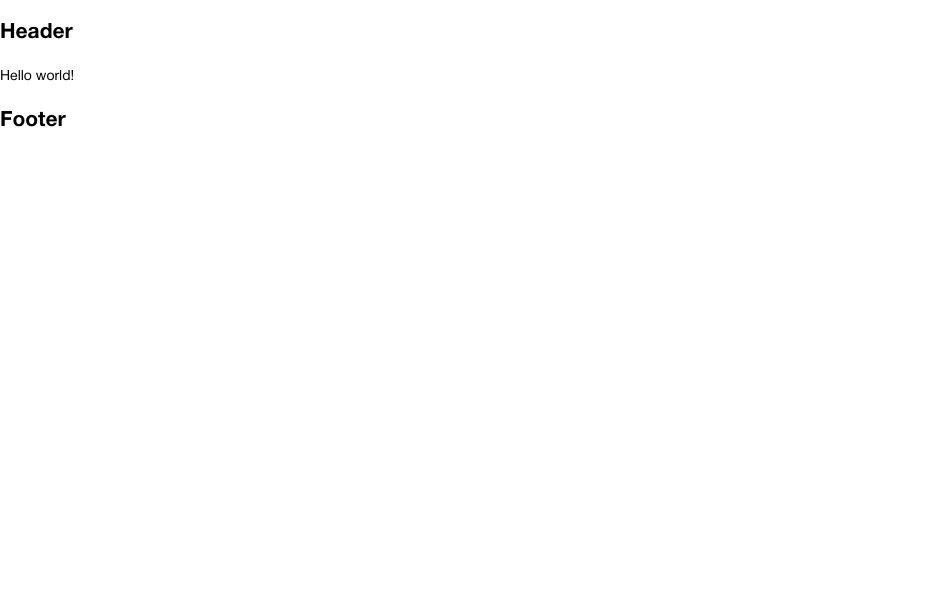
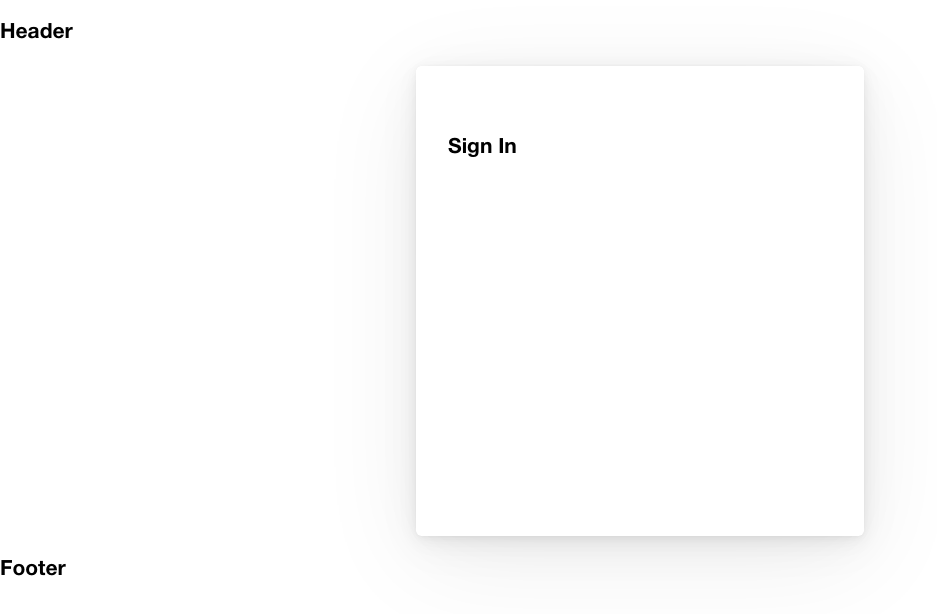
Before and after one commit to AlexVedernikoff/Vet-clinic-for-wolfik, a React (Create React App) app: page /sign-in in a window 1280 px wide. Shown: the top 614 px of the page, without its empty margins (0-937 px from the left). Built offline with nearby package versions, Linux system fonts and the light colour scheme.

Commit message:
VC-1: Edit eslint rules and .editorconfig

```diff
--- a/package.json
+++ b/package.json
@@ -10,11 +10,13 @@
     "@types/react": "^17.0.37",
     "@types/react-dom": "^17.0.11",
     "@types/react-router-dom": "^5.3.3",
+    "formik": "^2.2.9",
     "normalize.css": "^8.0.1",
     "react": "^17.0.2",
     "react-dom": "^17.0.2",
     "react-router-dom": "^6.2.1",
-    "react-scripts": "4.0.3"
+    "react-scripts": "4.0.3",
+    "yup": "^0.32.11"
   },
   "devDependencies": {
     "@typescript-eslint/eslint-plugin": "^5.8.1",
--- a/src/components/forms/sign-in/SignIn.module.scss
+++ b/src/components/forms/sign-in/SignIn.module.scss
@@ -0,0 +1,13 @@
+.wrapper {
+  display: flex;
+  width: 100%;
+}
+
+.container {
+  margin: 0 auto;
+  width: 384px;
+  min-height: 374px;
+  padding: 48px 32px;
+  border-radius: 6px;
+  box-shadow: 0px 22px 106px rgba(0, 0, 0, 0.07), 0px 9.19107px 44.2843px rgba(0, 0, 0, 0.0503198), 0px 4.91399px 23.6765px rgba(0, 0, 0, 0.0417275), 0px 2.75474px 13.2728px rgba(0, 0, 0, 0.035), 0px 1.46302px 7.04911px rgba(0, 0, 0, 0.0282725), 0px 0.608796px 2.93329px rgba(0, 0, 0, 0.0196802);
+}
--- a/src/components/forms/sign-in/SignIn.tsx
+++ b/src/components/forms/sign-in/SignIn.tsx
@@ -1,7 +1,26 @@
-// import classes from './SignIn.module.scss';
+import * as Yup from 'yup';
+import classes from './SignIn.module.scss';
 
-const SignIn = () => (
-  <div>Hello world!</div>
-);
+const SignIn = (): JSX.Element => {
+  const validationSchema = Yup.object().shape({
+    login: Yup.string()
+      .min(8, 'Логин должен содержать не менее 8 символов')
+      .max(30, 'Логин не должен превышать 30 символов')
+      .required('Поле "Логин" обязательно к заполнению'),
+  });
+
+  const initVal = {
+    login: '',
+    password: '',
+  };
+
+  return (
+    <section className={classes.wrapper}>
+      <div className={classes.container}>
+        <h2>Sign In</h2>
+      </div>
+    </section>
+  );
+};
 
 export default SignIn;
```
Also changed, not shown: 2 other files (tests, documents, lock files or other folders).
